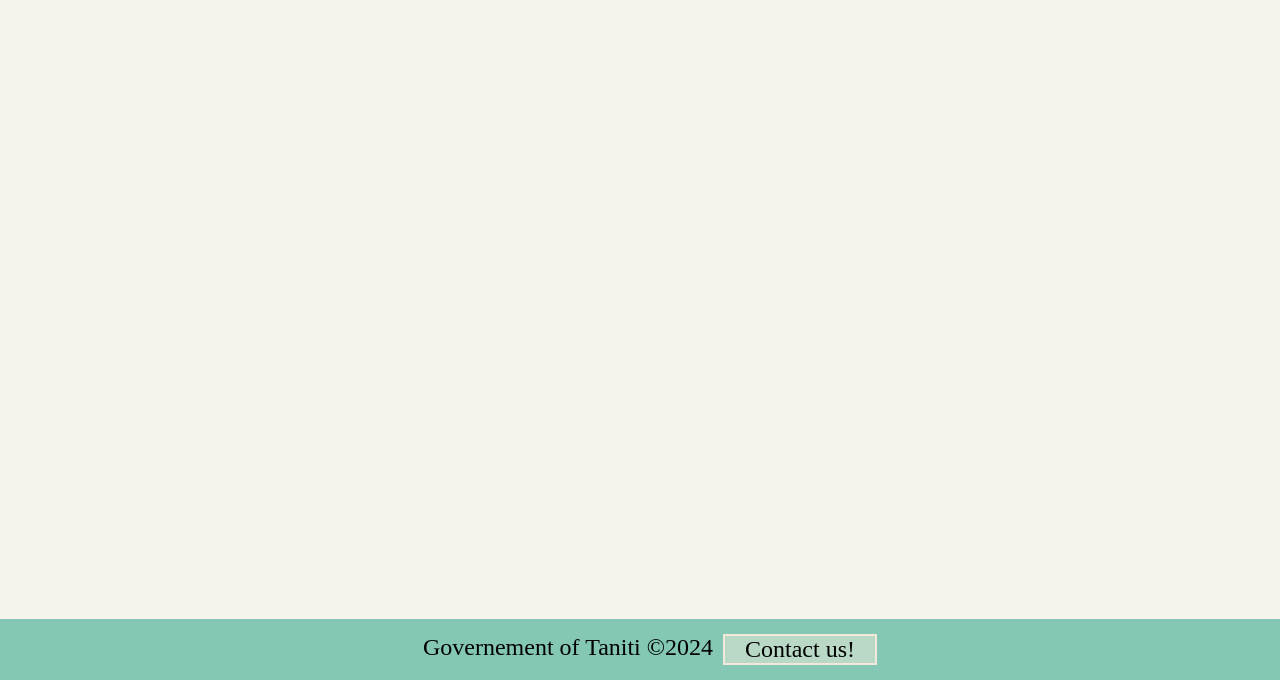
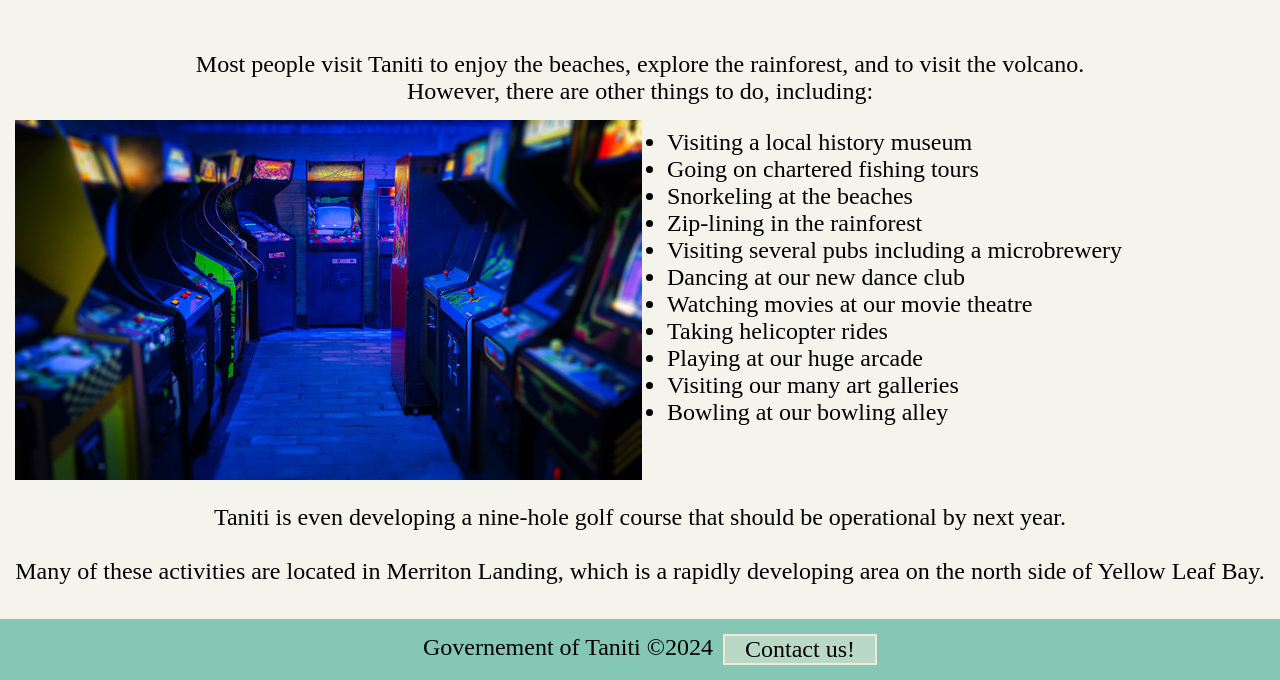
Before and after one commit to ngender-wgu/taniti-project, a plain HTML site: page entertainment.html in a window 1280 px wide. Shown: the part 120-800 px from the top of the page. Drawn offline with Linux system fonts and the light colour scheme.

Commit message:
entertainment | Added some CSS and added content to page

```diff
--- a/assets/styles.css
+++ b/assets/styles.css
@@ -128,6 +128,14 @@ footer {
 	margin: 3px;
 }
 
+ul {
+	padding-left: 40%;
+}
+
+li {
+	list-style-position: initial;
+}
+
 .contact_us-button {
 	border: 2px solid #f2e9da;
 	background-color: #b9d9c6;
--- a/entertainment.html
+++ b/entertainment.html
@@ -40,6 +40,27 @@
 
 		<br><h1 id="TanitiBranding" class="branding centered">How to stay entertained in Taniti:</h1><br><br>
 
+		<p class="centered">Most people visit Taniti to enjoy the beaches, explore the rainforest, and to visit the volcano.</p>
+		<p class="centered">However, there are other things to do, including:</p>
+
+		<img src="assets/Arcade.jpg" alt="Taniti's arcade">
+
+		<ul>
+			<li>Visiting a local history museum</li>
+			<li>Going on chartered fishing tours</li>
+			<li>Snorkeling at the beaches</li>
+			<li>Zip-lining in the rainforest</li>
+			<li>Visiting several pubs including a microbrewery</li>
+			<li>Dancing at our new dance club</li>
+			<li>Watching movies at our movie theatre</li>
+			<li>Taking helicopter rides</li>
+			<li>Playing at our huge arcade</li>
+			<li>Visiting our many art galleries</li>
+			<li>Bowling at our bowling alley</li>
+		</ul><br><br>
+
+		<p class="centered">Taniti is even developing a nine-hole golf course that should be operational by next year.</p><br>
+		<p class="centered">Many of these activities are located in Merriton Landing, which is a rapidly developing area on the north side of Yellow Leaf Bay. </p>
 
 	</body>
 
```
Also changed, not shown: assets/Arcade.jpg (added).
